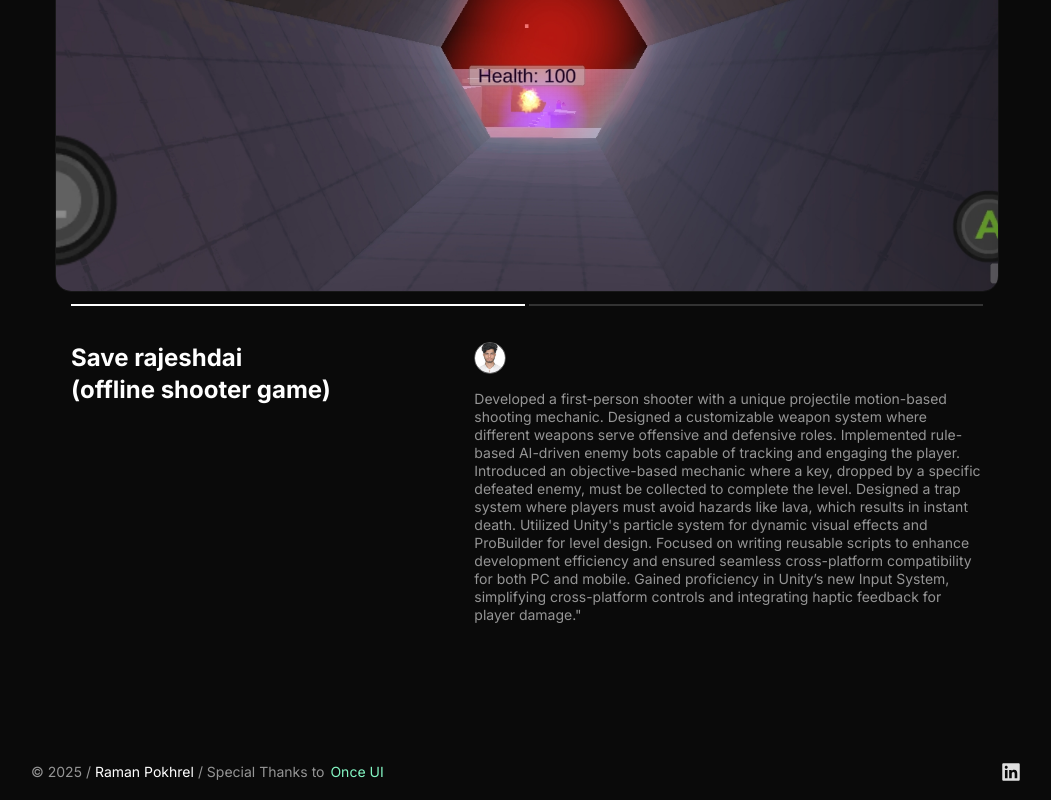
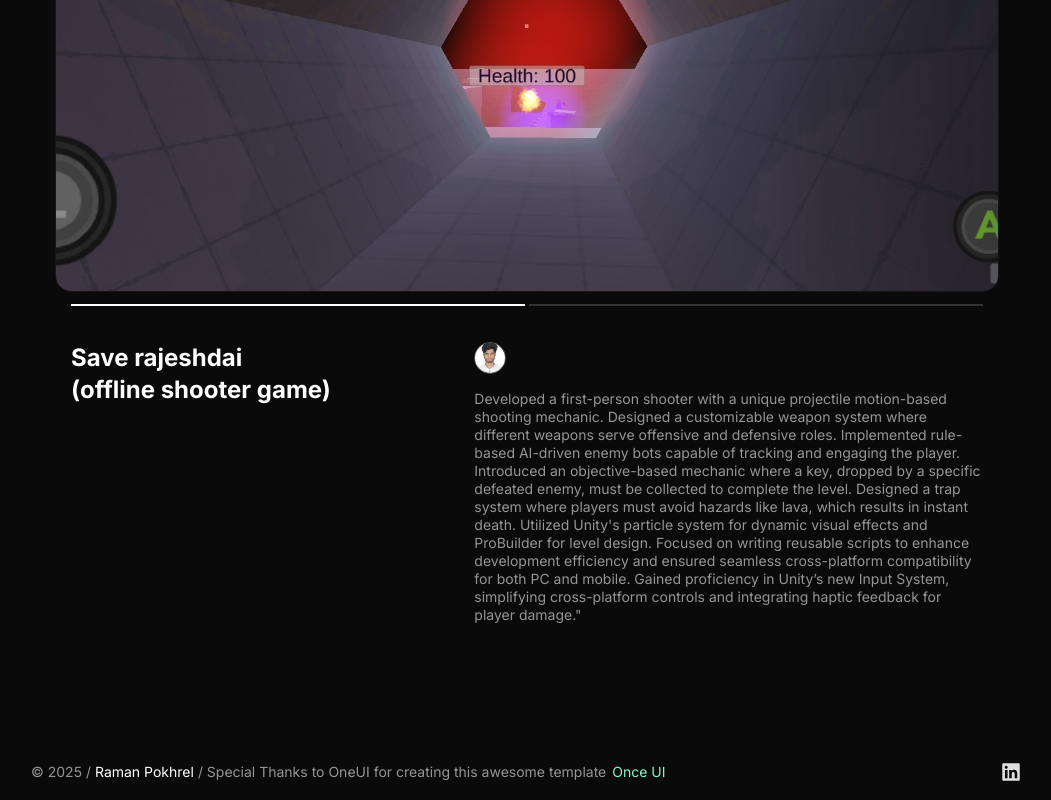
Before and after one commit to pokhrelRaman/portfolio, a Next.js app: page / in a window 1280 px wide. Shown: the part 3534-4334 px from the top of the page, without its empty margins (113-1164 px from the left). Built offline with nearby package versions, Linux system fonts and the light colour scheme.

Commit message:
Thanks for OnceUI

```diff
--- a/src/components/Footer.tsx
+++ b/src/components/Footer.tsx
@@ -28,7 +28,7 @@ export const Footer = () => {
           <Text paddingX="4">{person.name}</Text>
           <Text onBackground="neutral-weak">
             {/* Usage of this template requires attribution. Please don't remove the link to Once UI. */}
-            / Special Thanks to {" "}
+            / Special Thanks to OneUI for creating this awesome template {" "}
             <SmartLink
               style={{ marginLeft: "-0.125rem" }}
               href="https://once-ui.com/templates/magic-portfolio"
```
